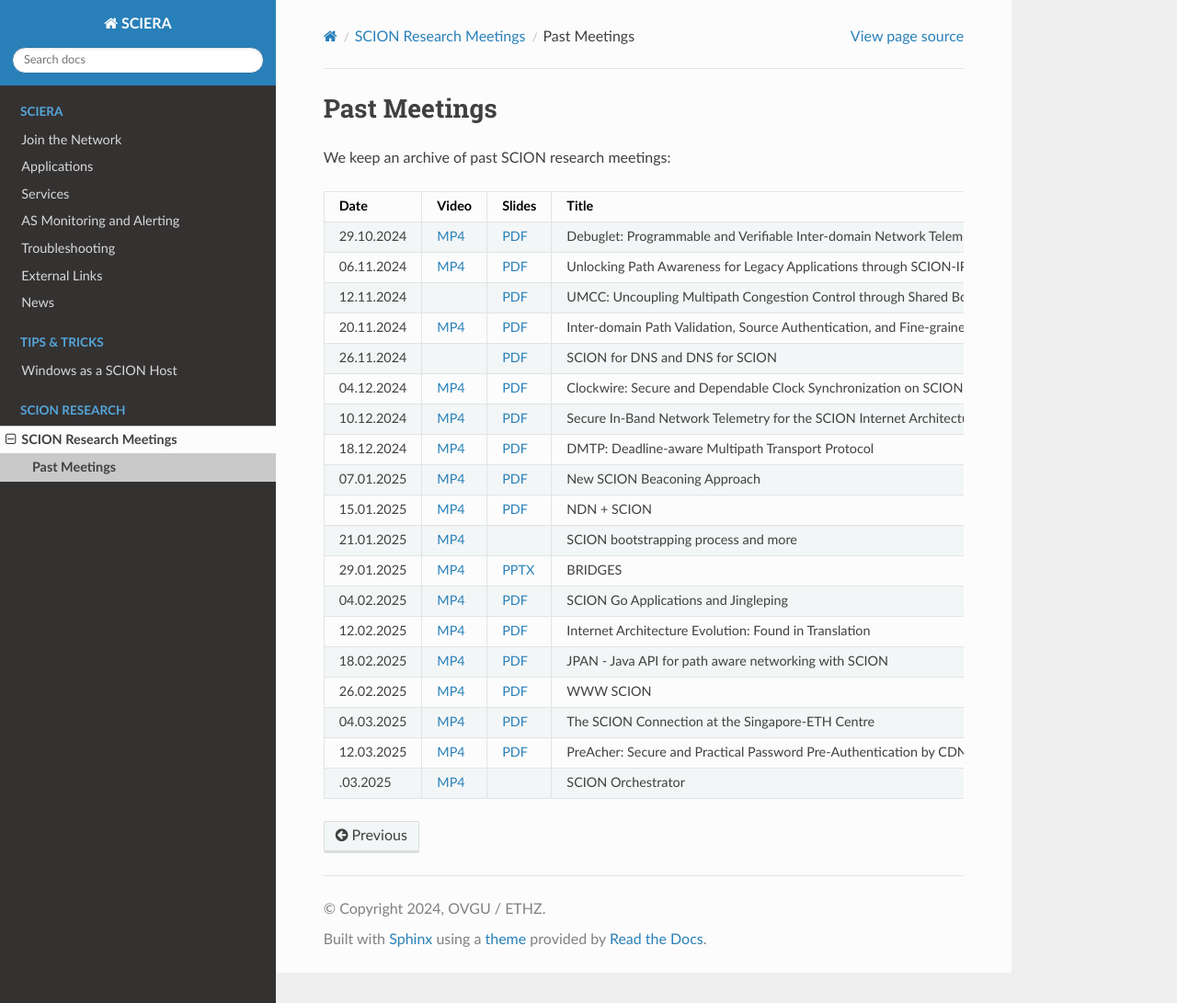
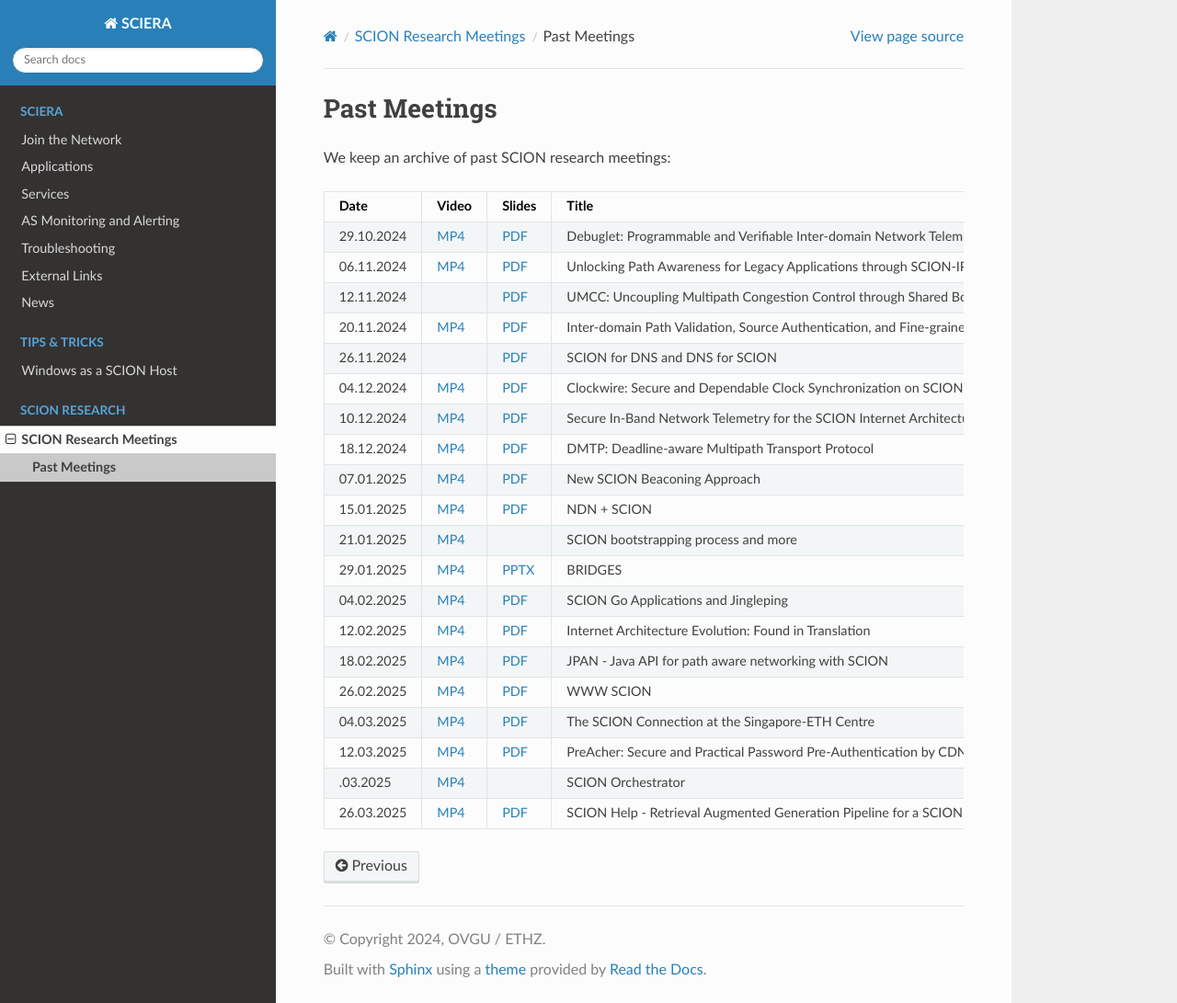
Before and after one commit to netsys-lab/scion-education-network-documentation, a Sphinx documentation site: the page built from docs/source/scion-research/meetings/past.rst, in a window 1280 px wide and 1091 px high. Shown: the whole window at 92% size. Built offline with Sphinx 7.4.7 and the Read the Docs theme 3.1.0, drawn with Linux system fonts in a browser that asks for light colours.

Commit message:
SCIONHelp. (#24)

```diff
--- a/docs/source/scion-research/meetings/past.rst
+++ b/docs/source/scion-research/meetings/past.rst
@@ -129,3 +129,9 @@ We keep an archive of past SCION research meetings:
       - SCION Orchestrator
       - Marten Gartner (OVGU Magdeburg)
       -
+    * - 26.03.2025
+      - `MP4 <https://drive.google.com/file/d/1dqpLws0bJtyRZokyvVwye4OtjB6Wwvv-/view>`__
+      - `PDF <https://drive.google.com/file/d/15ReAb7EdIUiJo6yZh3QPLToKZWKSZc1u/view>`__
+      - SCION Help - Retrieval Augmented Generation Pipeline for a SCION Expert Chat Application
+      - Tony John (OVGU Magdeburg)
+      - `SCION Help <https://scion-help.ovgu.de/>`__
```
